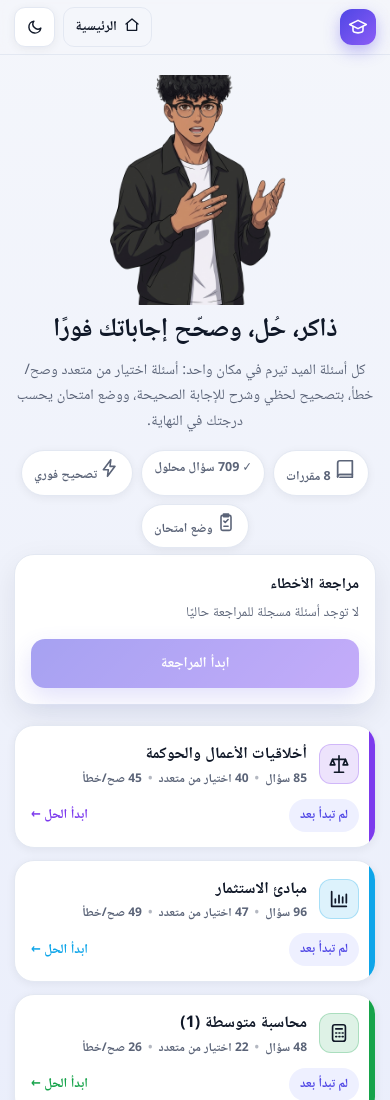
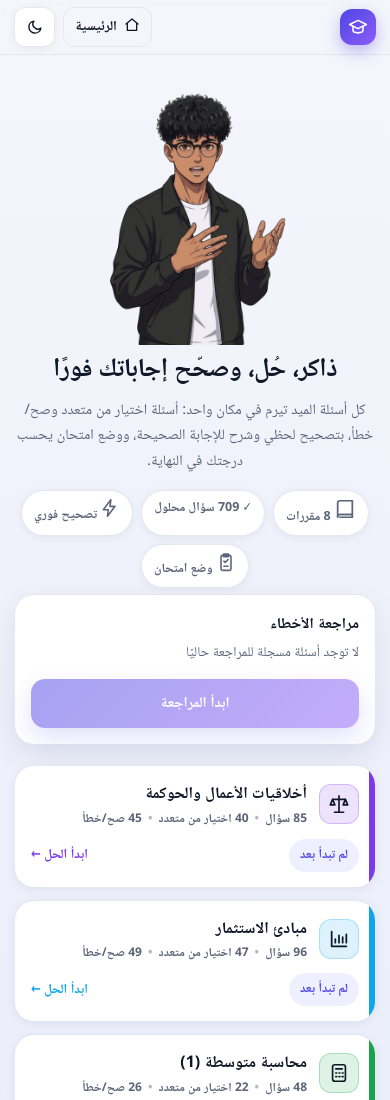
Before and after one commit to Medo-king-01/question-bank-site, a plain HTML site: page question-bank-site/index.html in a window 390 px wide. Shown: the top 1100 px of the page. Drawn offline with Linux system fonts and the light colour scheme.

Commit message:
Prevent developer portrait cropping on mobile (#4)

```diff
--- a/question-bank-site/index.html
+++ b/question-bank-site/index.html
@@ -85,7 +85,7 @@ button{font-family:inherit;touch-action:manipulation}
 .hero-intro .chips{justify-content:flex-start;margin-top:18px}
 .hero-portrait{
   display:flex;align-items:flex-end;justify-content:center;align-self:stretch;
-  min-height:260px;overflow:hidden
+  min-height:260px;overflow:visible
 }
 .hero-portrait img{
   display:block;width:100%;height:clamp(260px,31vw,360px);max-height:360px;
@@ -94,7 +94,7 @@ button{font-family:inherit;touch-action:manipulation}
 @media(max-width:680px){
   .hero-intro{grid-template-columns:1fr;gap:4px;text-align:center;padding:16px 0 20px}
   .hero-intro .hero-copy{order:2}
-  .hero-intro .hero-portrait{order:1;min-height:0;height:230px}
+  .hero-intro .hero-portrait{order:1;min-height:0;height:270px;overflow:visible}
   .hero-intro .hero-portrait img{height:260px;max-height:260px}
   .hero-intro .hero-copy p{margin-inline:auto;font-size:14.5px}
   .hero-intro .chips{justify-content:center}
```
